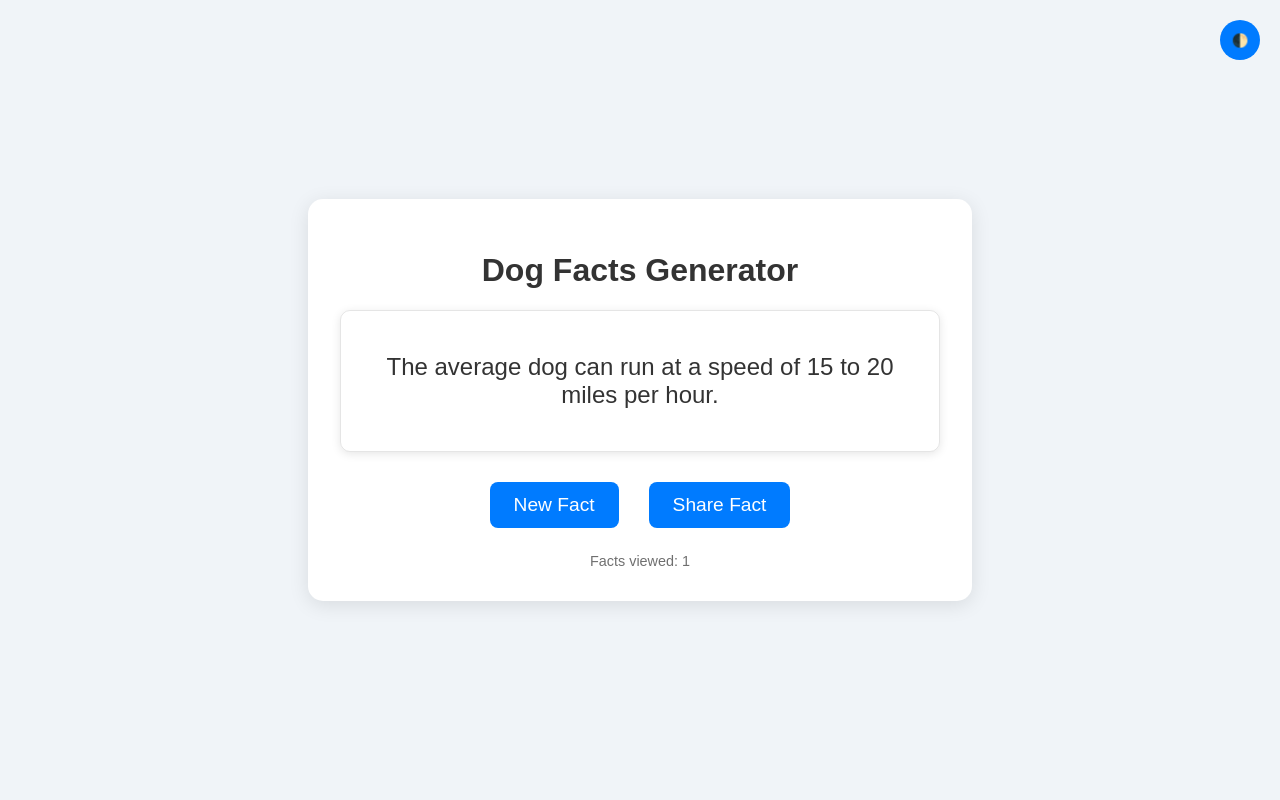
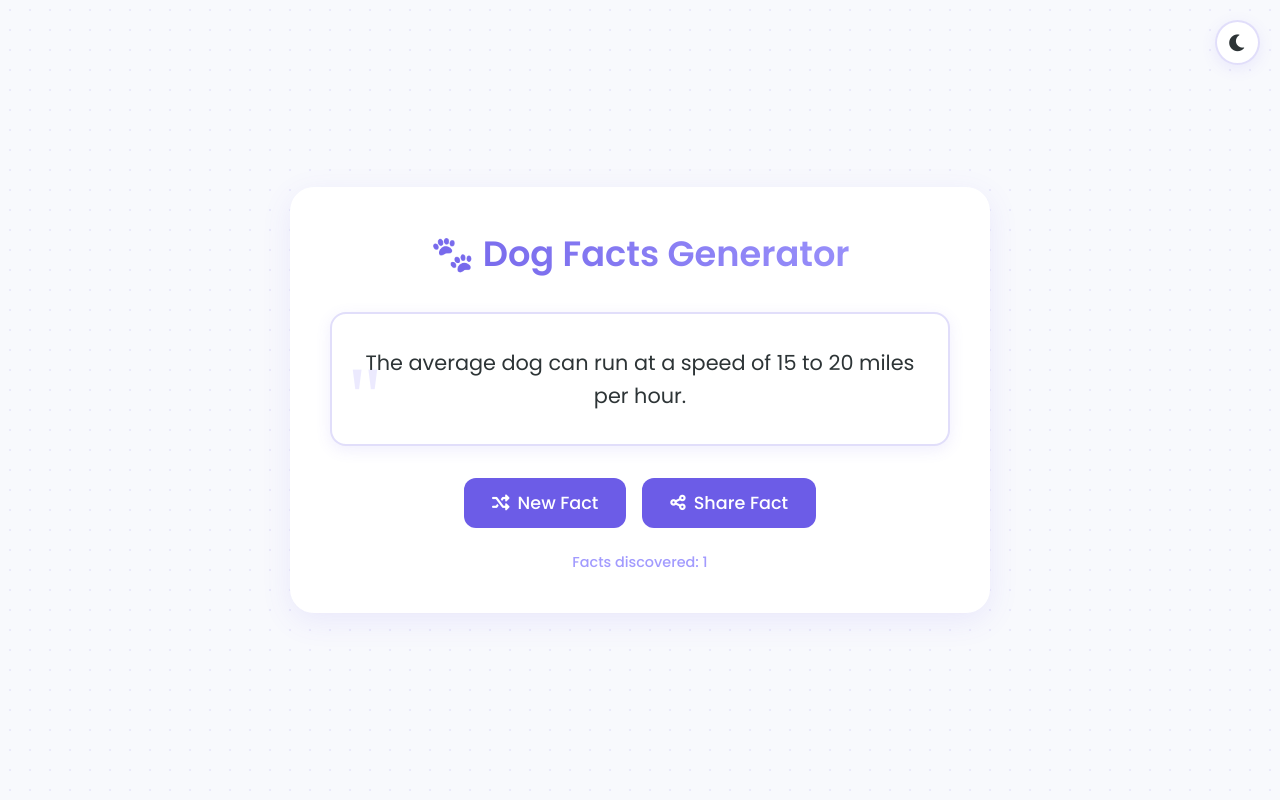
Before and after one commit to HirukaTennakoon/dog-facts, a plain HTML site: page index.html in a window 1280 px wide. Drawn offline with Linux system fonts and the light colour scheme.

Commit message:
Update index.html UI

```diff
--- a/index.html
+++ b/index.html
@@ -4,143 +4,249 @@
     <meta charset="UTF-8">
     <meta name="viewport" content="width=device-width, initial-scale=1.0">
     <title>Fun Facts About Dogs</title>
+    <link href="https://cdnjs.cloudflare.com/ajax/libs/font-awesome/6.0.0/css/all.min.css" rel="stylesheet">
     <style>
+        @import url('https://fonts.googleapis.com/css2?family=Poppins:wght@400;500;600&display=swap');
+
         :root {
-            --bg-color: #f0f4f8;
+            --bg-color: #f8f9fd;
             --container-bg: white;
-            --text-color: #333;
-            --button-bg: #007bff;
-            --button-hover: #0056b3;
-            --shadow-color: rgba(0, 0, 0, 0.1);
+            --text-color: #2d3436;
+            --button-bg: #6c5ce7;
+            --button-hover: #5849c2;
+            --accent-color: #a29bfe;
+            --shadow-color: rgba(108, 92, 231, 0.1);
+            --card-border: rgba(108, 92, 231, 0.2);
         }
 
         [data-theme="dark"] {
-            --bg-color: #1a1a1a;
-            --container-bg: #2d2d2d;
+            --bg-color: #1a1b1e;
+            --container-bg: #2d2e32;
             --text-color: #ffffff;
-            --button-bg: #4a9eff;
-            --button-hover: #2e7fd1;
-            --shadow-color: rgba(0, 0, 0, 0.3);
+            --button-bg: #a29bfe;
+            --button-hover: #8a7ff0;
+            --accent-color: #6c5ce7;
+            --shadow-color: rgba(162, 155, 254, 0.1);
+            --card-border: rgba(162, 155, 254, 0.2);
         }
 
         * {
+            margin: 0;
+            padding: 0;
+            box-sizing: border-box;
             transition: all 0.3s ease;
         }
 
         body {
-            font-family: 'Arial', sans-serif;
+            font-family: 'Poppins', sans-serif;
             background-color: var(--bg-color);
+            background-image: radial-gradient(var(--shadow-color) 1px, transparent 1px);
+            background-size: 20px 20px;
             display: flex;
             justify-content: center;
             align-items: center;
             min-height: 100vh;
             margin: 0;
             color: var(--text-color);
+            padding: 20px;
         }
 
         .container {
             text-align: center;
-            max-width: 600px;
-            width: 90%;
-            padding: 2rem;
+            max-width: 700px;
+            width: 95%;
+            padding: 2.5rem;
             background: var(--container-bg);
-            border-radius: 15px;
-            box-shadow: 0 4px 20px var(--shadow-color);
+            border-radius: 24px;
+            box-shadow: 0 8px 30px var(--shadow-color);
+            backdrop-filter: blur(10px);
+        }
+
+        h1 {
+            font-size: 2.2em;
+            margin-bottom: 1.5rem;
+            background: linear-gradient(45deg, var(--button-bg), var(--accent-color));
+            -webkit-background-clip: text;
+            -webkit-text-fill-color: transparent;
+            font-weight: 600;
+        }
+
+        .fact-container {
+            position: relative;
+            margin: 2rem 0;
         }
 
         .fact {
-            font-size: 1.5em;
+            font-size: 1.3em;
             margin: 20px 0;
-            padding: 20px;
-            border: 1px solid var(--shadow-color);
-            border-radius: 10px;
-            box-shadow: 0 2px 10px var(--shadow-color);
-            min-height: 100px;
+            padding: 2rem;
+            border: 2px solid var(--card-border);
+            border-radius: 16px;
+            box-shadow: 0 4px 15px var(--shadow-color);
+            min-height: 120px;
             display: flex;
             align-items: center;
             justify-content: center;
-            animation: fadein 0.5s;
+            line-height: 1.6;
+            position: relative;
+            background: var(--container-bg);
+            z-index: 1;
         }
 
-        @keyframes fadein {
-            from { opacity: 0; }
-            to { opacity: 1; }
+        .fact::before {
+            content: '"';
+            position: absolute;
+            top: 1rem;
+            left: 1rem;
+            font-size: 4em;
+            color: var(--accent-color);
+            opacity: 0.2;
+            font-family: Georgia, serif;
+        }
+
+        .controls {
+            margin-top: 2rem;
+            display: flex;
+            justify-content: center;
+            gap: 1rem;
+            flex-wrap: wrap;
         }
 
         .button {
-            padding: 12px 24px;
-            font-size: 1.2em;
+            padding: 12px 28px;
+            font-size: 1.1em;
             color: white;
             background-color: var(--button-bg);
             border: none;
-            border-radius: 8px;
+            border-radius: 12px;
             cursor: pointer;
-            transition: transform 0.2s, background-color 0.2s;
-            margin: 10px;
+            transition: all 0.3s ease;
+            display: flex;
+            align-items: center;
+            gap: 8px;
+            font-weight: 500;
+            font-family: 'Poppins', sans-serif;
         }
 
         .button:hover {
             background-color: var(--button-hover);
-            transform: scale(1.05);
+            transform: translateY(-2px);
+            box-shadow: 0 4px 15px var(--shadow-color);
         }
 
         .button:active {
-            transform: scale(0.95);
-        }
-
-        .controls {
-            margin-top: 20px;
-            display: flex;
-            justify-content: center;
-            gap: 10px;
-            flex-wrap: wrap;
+            transform: translateY(0);
         }
 
         .theme-toggle {
-            position: absolute;
+            position: fixed;
             top: 20px;
             right: 20px;
-            padding: 8px;
+            padding: 12px;
             border-radius: 50%;
-            border: none;
+            border: 2px solid var(--card-border);
             cursor: pointer;
-            background: var(--button-bg);
-            color: white;
-            width: 40px;
-            height: 40px;
+            background: var(--container-bg);
+            color: var(--text-color);
+            width: 45px;
+            height: 45px;
             display: flex;
             align-items: center;
             justify-content: center;
+            font-size: 1.2em;
+            box-shadow: 0 4px 15px var(--shadow-color);
+        }
+
+        .theme-toggle:hover {
+            transform: rotate(45deg);
         }
 
         #factCounter {
             font-size: 0.9em;
-            margin-top: 15px;
-            opacity: 0.7;
+            margin-top: 1.5rem;
+            color: var(--accent-color);
+            font-weight: 500;
+        }
+
+        .fade-enter {
+            animation: fadeIn 0.5s ease-out;
+        }
+
+        @keyframes fadeIn {
+            from {
+                opacity: 0;
+                transform: translateY(10px);
+            }
+            to {
+                opacity: 1;
+                transform: translateY(0);
+            }
         }
 
         @media (max-width: 480px) {
             .container {
-                padding: 1rem;
-                width: 95%;
+                padding: 1.5rem;
             }
+
+            h1 {
+                font-size: 1.8em;
+            }
+
             .fact {
-                font-size: 1.2em;
-                padding: 15px;
+                font-size: 1.1em;
+                padding: 1.5rem;
             }
+
+            .controls {
+                flex-direction: column;
+                gap: 0.8rem;
+            }
+
+            .button {
+                width: 100%;
+                justify-content: center;
+            }
+        }
+
+        /* Success Animation */
+        @keyframes checkmark {
+            0% {
+                transform: scale(0);
+            }
+            50% {
+                transform: scale(1.2);
+            }
+            100% {
+                transform: scale(1);
+            }
+        }
+
+        .success-animation {
+            animation: checkmark 0.5s ease-in-out;
+            color: #00b894;
         }
     </style>
 </head>
 <body>
-    <button class="theme-toggle" aria-label="Toggle theme">🌓</button>
+    <button class="theme-toggle" aria-label="Toggle theme">
+        <i class="fas fa-moon"></i>
+    </button>
     <div class="container">
-        <h1>Dog Facts Generator</h1>
-        <div class="fact"></div>
+        <h1>🐾 Dog Facts Generator</h1>
+        <div class="fact-container">
+            <div class="fact"></div>
+        </div>
         <div class="controls">
-            <button class="button" id="generateBtn">New Fact</button>
-            <button class="button" id="shareBtn">Share Fact</button>
+            <button class="button" id="generateBtn">
+                <i class="fas fa-random"></i>
+                New Fact
+            </button>
+            <button class="button" id="shareBtn">
+                <i class="fas fa-share-alt"></i>
+                Share Fact
+            </button>
         </div>
-        <div id="factCounter">Facts viewed: 0</div>
+        <div id="factCounter"></div>
     </div>
     <script>
         const facts = [
@@ -168,6 +274,7 @@
         const shareBtn = document.getElementById('shareBtn');
         const factCounter = document.getElementById('factCounter');
         const themeToggle = document.querySelector('.theme-toggle');
+        const themeIcon = themeToggle.querySelector('i');
 
         function getRandomFact() {
             let newIndex;
@@ -180,12 +287,15 @@
 
         function displayNewFact() {
             factElement.style.opacity = '0';
+            factElement.style.transform = 'translateY(10px)';
+
             setTimeout(() => {
                 const fact = getRandomFact();
                 factElement.textContent = fact;
                 factElement.style.opacity = '1';
+                factElement.style.transform = 'translateY(0)';
                 viewedFacts++;
-                factCounter.textContent = `Facts viewed: ${viewedFacts}`;
+                factCounter.textContent = `Facts discovered: ${viewedFacts}`;
             }, 300);
         }
 
@@ -200,9 +310,12 @@
             } else {
                 navigator.clipboard.writeText(fact)
                     .then(() => {
-                        shareBtn.textContent = 'Copied!';
+                        const icon = shareBtn.querySelector('i');
+                        icon.className = 'fas fa-check success-animation';
+                        shareBtn.style.backgroundColor = '#00b894';
                         setTimeout(() => {
-                            shareBtn.textContent = 'Share Fact';
+                            icon.className = 'fas fa-share-alt';
+                            shareBtn.style.backgroundColor = '';
                         }, 2000);
                     })
                     .catch(console.error);
@@ -210,8 +323,9 @@
         }
 
         function toggleTheme() {
-            document.body.dataset.theme =
-                document.body.dataset.theme === 'dark' ? 'light' : 'dark';
+            const isDark = document.body.dataset.theme === 'dark';
+            document.body.dataset.theme = isDark ? 'light' : 'dark';
+            themeIcon.className = `fas fa-${isDark ? 'moon' : 'sun'}`;
             localStorage.setItem('theme', document.body.dataset.theme);
         }
 
@@ -224,6 +338,7 @@
         const savedTheme = localStorage.getItem('theme');
         if (savedTheme) {
             document.body.dataset.theme = savedTheme;
+            themeIcon.className = `fas fa-${savedTheme === 'dark' ? 'sun' : 'moon'}`;
         }
         displayNewFact();
 
```
